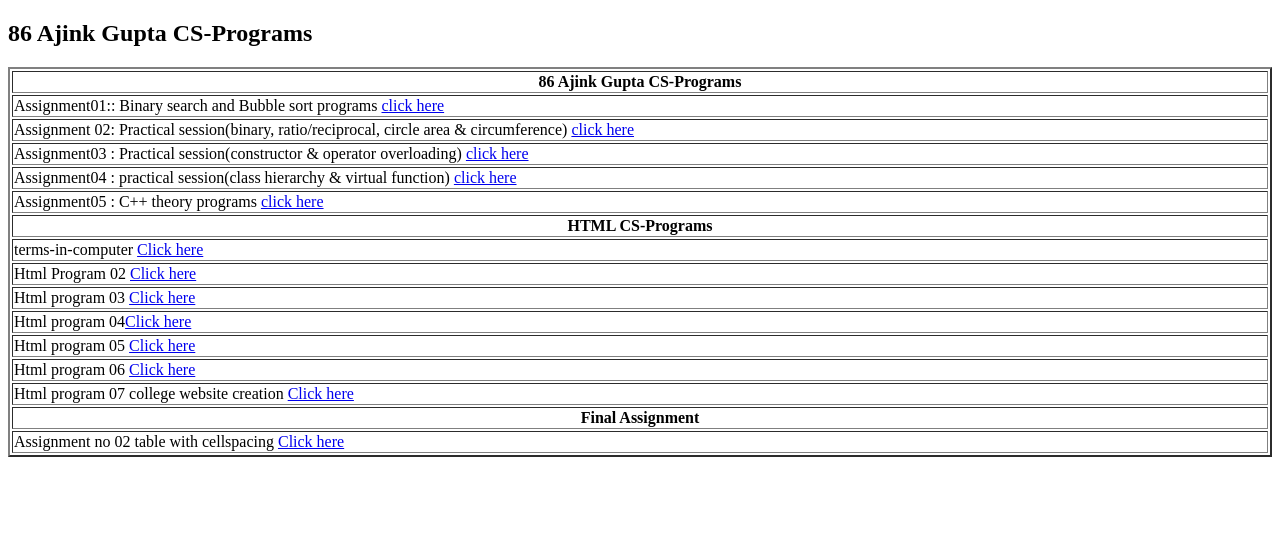
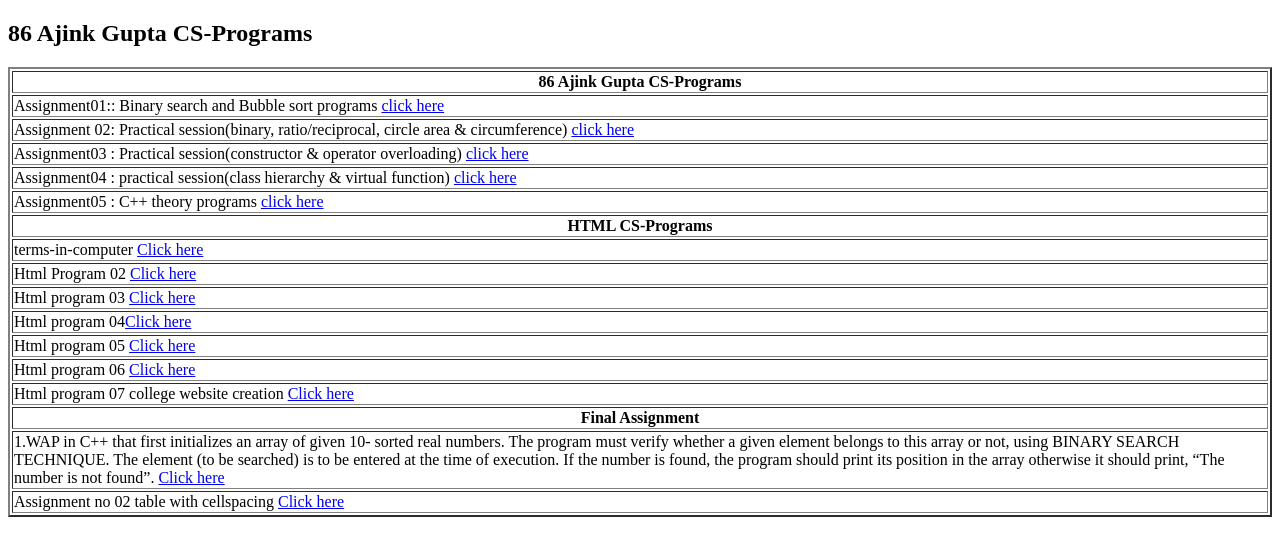
Before and after one commit to Ajinkgupta/ajinkgupta.github.io, a plain HTML site: page CS1/index.html in a window 1280 px wide. Drawn offline with Linux system fonts and the light colour scheme.

Commit message:
Update index.html

```diff
--- a/CS1/index.html
+++ b/CS1/index.html
@@ -26,6 +26,13 @@
           <tr><td> Html program   06 <a href="Html/assignment02.html">Click here </a></td></tr>
  <tr><td> Html program   07 college website creation <a href="Html/college-website.html">Click here </a></td></tr>
  <tr><th> Final Assignment</th></tr>
+ <tr><td> 1.WAP in C++ that first initializes an array of given 10-
+sorted real numbers. The program must verify whether a
+given element belongs to this array or not, using BINARY
+SEARCH TECHNIQUE. The element (to be searched) is
+to be entered at the time of execution. If the number is
+found, the program should print its position in the array
+  otherwise it should print, “The number is not found”. <a href="assignmentfinal/1">Click here</a></td></tr>
  <tr><td> Assignment no 02 table with cellspacing  <a href="assignmentfinal/2">Click here</a></td></tr>
 </table>
 
```
